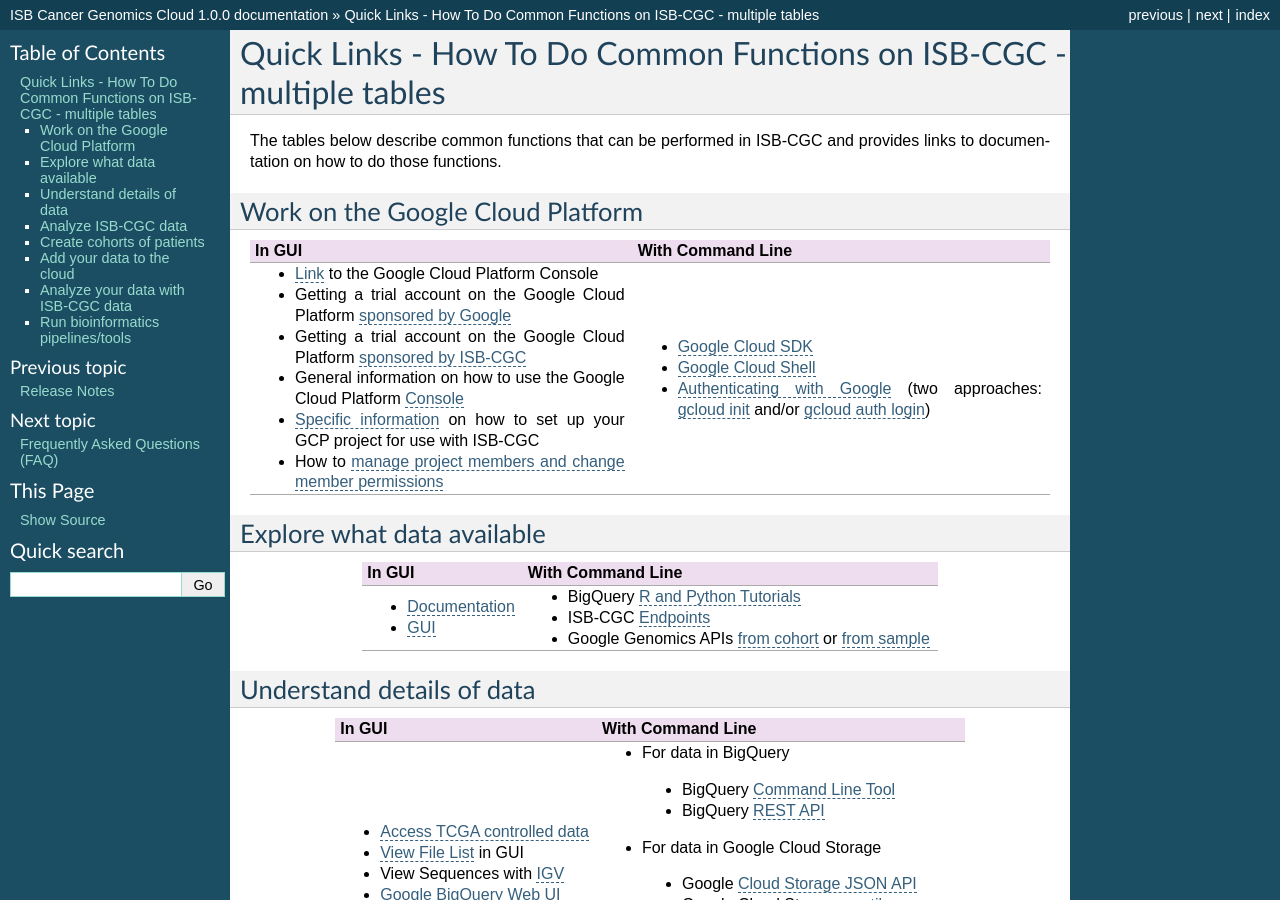
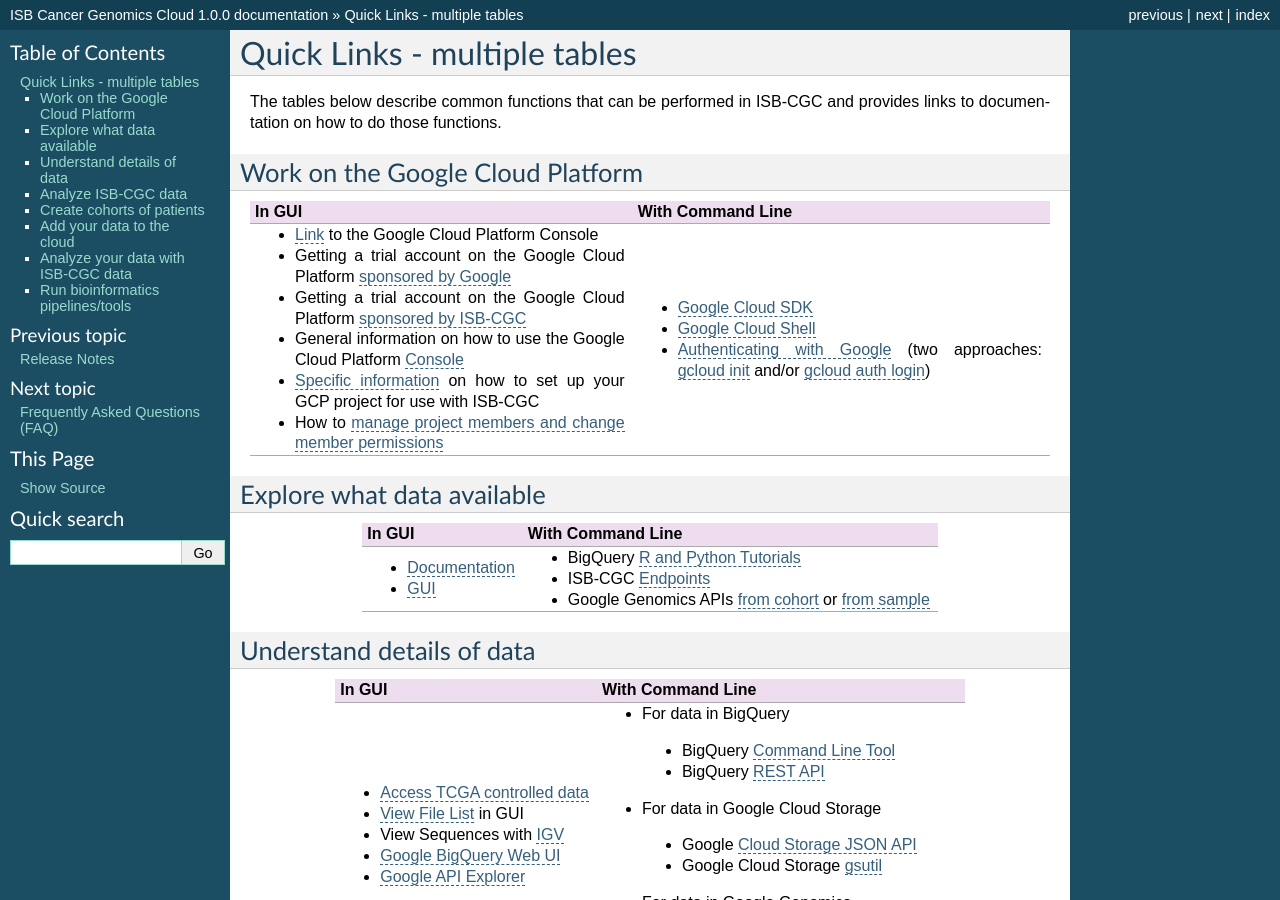
Before and after one commit to isb-cgc/readthedocs, a Sphinx documentation site: the page built from docs/source/sections/Quicklinks.rst, in a window 1280 px wide and 900 px high. Built offline with Sphinx 7.4.7, drawn with Linux system fonts in a browser that asks for light colours; pages that are not in the unit, such as notebooks, are missing from menus; some of the changed text lies outside the part shown.

Commit message:
Update Quicklinks.rst

```diff
--- a/docs/source/sections/Quicklinks.rst
+++ b/docs/source/sections/Quicklinks.rst
@@ -1,6 +1,6 @@
-*********************************************************************
-Quick Links - How To Do Common Functions on ISB-CGC - multiple tables
-*********************************************************************
+*****************************
+Quick Links - multiple tables
+*****************************
 
 The tables below describe common functions that can be performed in ISB-CGC and provides links to documentation on how to do those functions.
 
```
